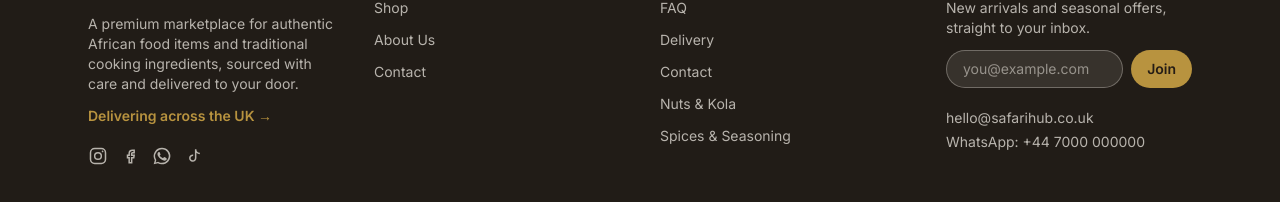
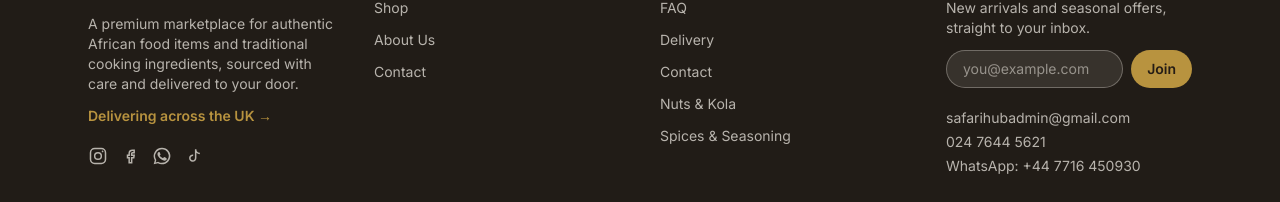
Before and after one commit to resivara-design/safari-hub, a Next.js app: page / in a window 1280 px wide. Shown: the part 5984-6186 px from the top of the page. Built offline with nearby package versions, Linux system fonts and the light colour scheme; no server answers; a web font is replaced by a local one.

Commit message:
Replace placeholder contact details with real business info; add clickable tel/mailto/WhatsApp links

```diff
--- a/app/checkout/CheckoutClient.tsx
+++ b/app/checkout/CheckoutClient.tsx
@@ -10,6 +10,7 @@ import ProductImage from "@/components/product/ProductImage";
 import FreeDeliveryBadge from "@/components/ui/FreeDeliveryBadge";
 import { formatPrice } from "@/lib/format";
 import { processCheckout } from "@/lib/payments";
+import { site } from "@/lib/site";
 import type { CheckoutCustomer } from "@/lib/payments/types";
 import type { ProductImagePlaceholder as ImagePlaceholderConfig } from "@/types/product";
 
@@ -83,6 +84,20 @@ export default function CheckoutClient() {
           <Button href="/shop" variant="primary" size="lg">
             Continue Shopping
           </Button>
+        </div>
+        <div className="mt-8 rounded-2xl border border-brown/10 bg-ivory p-6 text-sm text-brown">
+          <p className="font-heading text-base text-ink">Questions about your order?</p>
+          <div className="mt-2 flex flex-col gap-1">
+            <a href={`mailto:${site.contactEmail}`} className="text-deep-green hover:underline">
+              {site.contactEmail}
+            </a>
+            <a href={site.phoneLink} className="text-deep-green hover:underline">
+              {site.phoneNumber}
+            </a>
+            <a href={site.whatsappLink} target="_blank" rel="noreferrer" className="text-deep-green hover:underline">
+              WhatsApp: {site.whatsappNumber}
+            </a>
+          </div>
         </div>
       </div>
     );
--- a/app/contact/page.tsx
+++ b/app/contact/page.tsx
@@ -24,6 +24,12 @@ export default function ContactPage() {
             <h2 className="font-heading text-xl text-ink">Email</h2>
             <a href={`mailto:${site.contactEmail}`} className="text-deep-green hover:underline">
               {site.contactEmail}
+            </a>
+          </div>
+          <div className="rounded-2xl border border-brown/10 bg-ivory p-6">
+            <h2 className="font-heading text-xl text-ink">Phone</h2>
+            <a href={site.phoneLink} className="text-deep-green hover:underline">
+              {site.phoneNumber}
             </a>
           </div>
           <div className="rounded-2xl border border-brown/10 bg-ivory p-6">
--- a/app/layout.tsx
+++ b/app/layout.tsx
@@ -55,6 +55,7 @@ export default function RootLayout({ children }: { children: React.ReactNode })
     url: site.url,
     description: site.description,
     email: site.contactEmail,
+    telephone: site.phoneNumber,
   };
 
   const websiteJsonLd = {
--- a/components/layout/Footer.tsx
+++ b/components/layout/Footer.tsx
@@ -111,6 +111,9 @@ export default function Footer() {
           </form>
           <div className="mt-2 flex flex-col gap-1 text-sm text-cream/70">
             <a href={`mailto:${site.contactEmail}`} className="rounded hover:text-gold focus-visible:outline-none focus-visible:ring-2 focus-visible:ring-gold focus-visible:ring-offset-2 focus-visible:ring-offset-charcoal">{site.contactEmail}</a>
+            <a href={site.phoneLink} className="rounded hover:text-gold focus-visible:outline-none focus-visible:ring-2 focus-visible:ring-gold focus-visible:ring-offset-2 focus-visible:ring-offset-charcoal">
+              {site.phoneNumber}
+            </a>
             <a href={site.whatsappLink} target="_blank" rel="noreferrer" className="rounded hover:text-gold focus-visible:outline-none focus-visible:ring-2 focus-visible:ring-gold focus-visible:ring-offset-2 focus-visible:ring-offset-charcoal">
               WhatsApp: {site.whatsappNumber}
             </a>
--- a/lib/site.ts
+++ b/lib/site.ts
@@ -3,9 +3,13 @@ export const site = {
   tagline: "Authentic African Ingredients Delivered to Your Door",
   description:
     "Safari Hub is a premium online marketplace for authentic African food items and traditional cooking ingredients, sourced with care and delivered fresh.",
-  url: process.env.NEXT_PUBLIC_SITE_URL || "https://www.safarihub.co.uk",
-  contactEmail: "hello@safarihub.co.uk",
-  whatsappNumber: "+44 7000 000000",
+  url: process.env.NEXT_PUBLIC_SITE_URL || "https://safari-hub-sigma.vercel.app",
+  contactEmail: "safarihubadmin@gmail.com",
+  phoneNumber: "024 7644 5621",
+  get phoneLink() {
+    return `tel:${this.phoneNumber.replace(/[^\d+]/g, "")}`;
+  },
+  whatsappNumber: "+44 7716 450930",
   get whatsappLink() {
     return `https://wa.me/${this.whatsappNumber.replace(/[^\d]/g, "")}`;
   },
```
Also changed, not shown: 1 other file (tests, documents, lock files or other folders).
